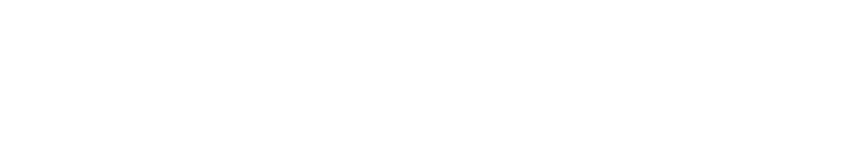
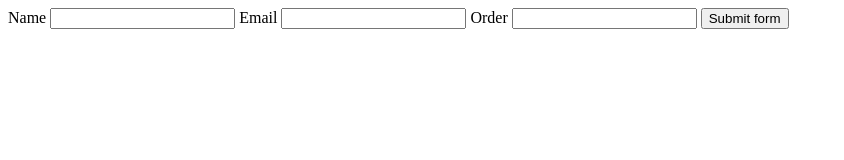
Before and after one commit to EHB-MCT/web2-exercises-FinnJanssensEHB, a plain HTML site: page S1/index.html in a window 1280 px wide. Shown: the whole page, without its empty margins (0-844 px from the left). Drawn offline with Linux system fonts and the light colour scheme.

Commit message:
Added small form with three inputs

```diff
--- a/S1/index.html
+++ b/S1/index.html
@@ -10,7 +10,15 @@
 </head>
 
 <body>
-
+  <form action="">
+    <label for="name">Name</label>
+    <input type="text" id="name">
+    <label for="email">Email</label>
+    <input type="email" id="email">
+    <label for="order">Order</label>
+    <input type="text" id="order">
+    <input type="submit" value="Submit form">
+  </form>
 </body>
 
 </html>
```
